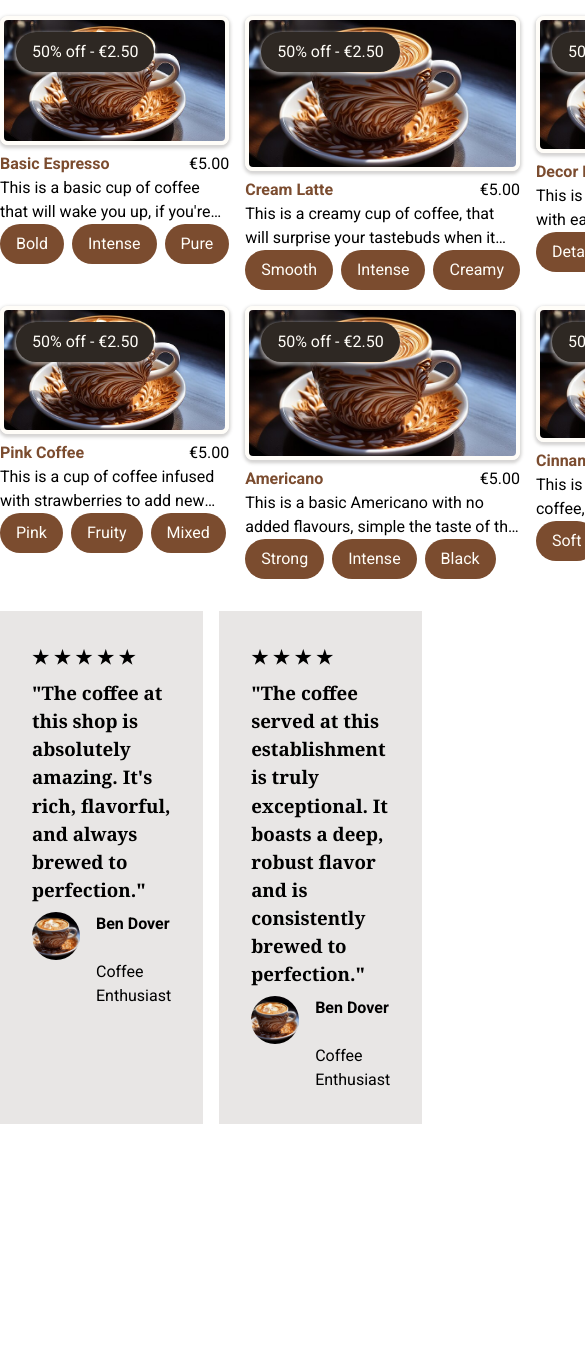
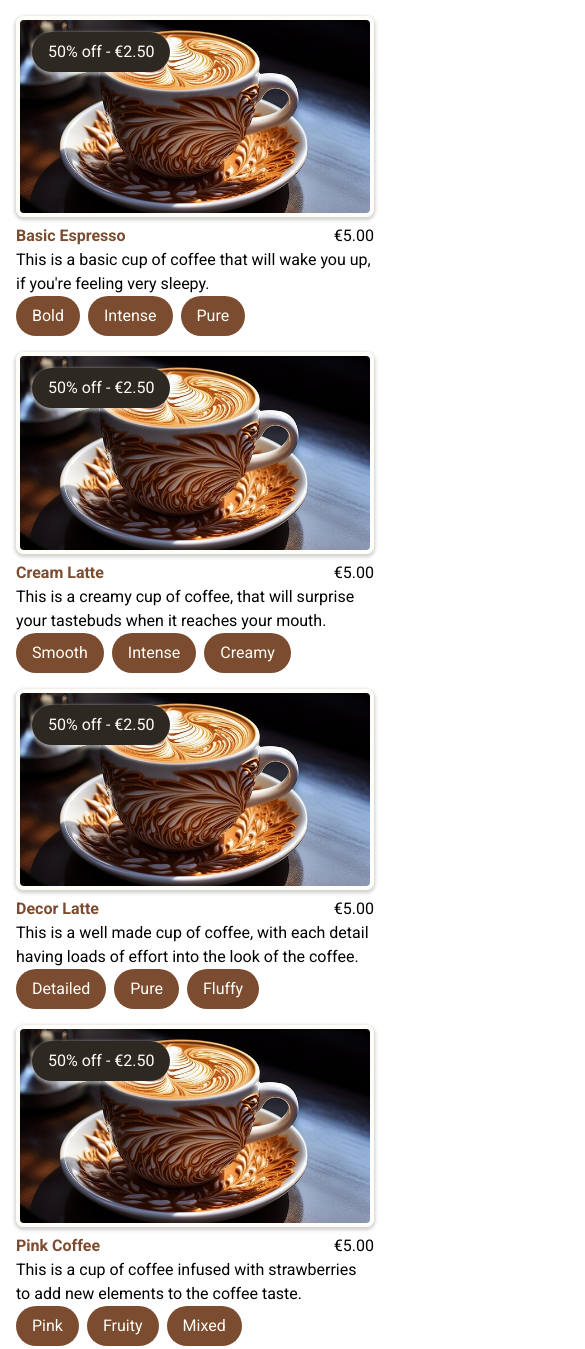
Before and after one commit to lenazmtt/website-design-demo, a plain HTML site: page coffee/index.html in a window 390 px wide. Shown: the top 1349 px of the page, 585 px wide, since content can reach past the window. Before the commit the page ends 1140 px from the top, so only its background shows below. Drawn offline with Linux system fonts and the light colour scheme.

Commit message:
Responsive CSS

```diff
--- a/coffee/index.html
+++ b/coffee/index.html
@@ -11,7 +11,7 @@
 <body>
 
     <main class="container">
-        <section class="grid-3col gap-2">
+        <section class="grid-3col sm-grid-1col gap-2">
 
             <!-- One of the columns in my grid-->
             <div class="col">
@@ -139,7 +139,7 @@
 
                 <div class="m-3"></div>
 
-                        <section class="grid-2col gap-2">
+                        <section class="grid-2col sm-grid-1col gap-2">
 
                             <!-- One review box -->
                             <div class="col bg-muted p-3">
--- a/coffee/style.css
+++ b/coffee/style.css
@@ -255,3 +255,22 @@ h1, h2, h3, h4, h5, h6 {
     overflow: clip;
     text-overflow: ellipsis;
 }
+
+/**************************** MOBILE LAYOUT ******************************/
+
+@media ( max-width: 600px ) {
+
+    .container {
+        margin: var(--space-2);
+    }
+
+    .sm-grid-1col {
+        display: grid;
+        grid-template-columns: 1fr;
+    }
+
+    .sm-grid-2col {
+        display: grid;
+        grid-template-columns: repeat(2, 1fr);
+    }
+}
```
